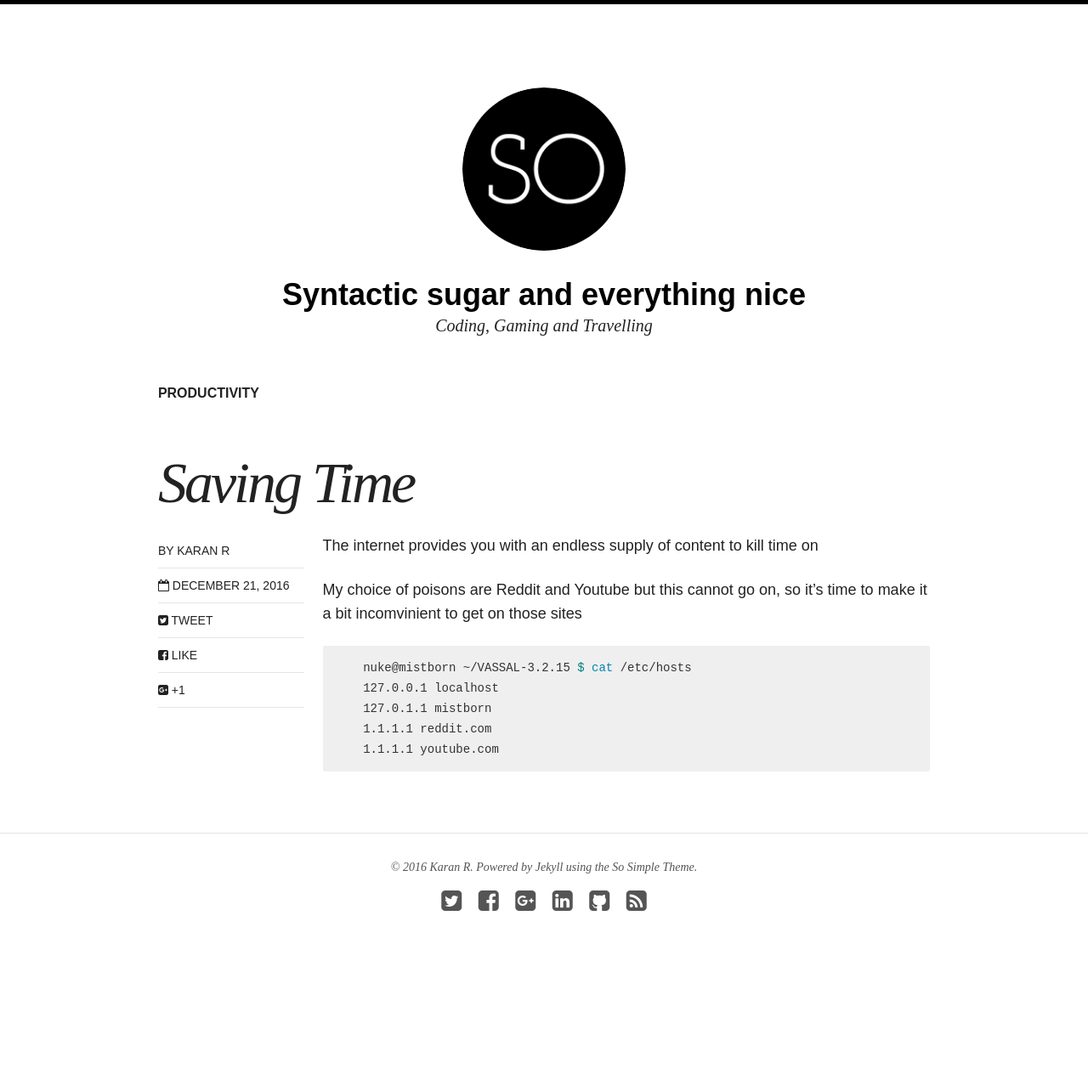
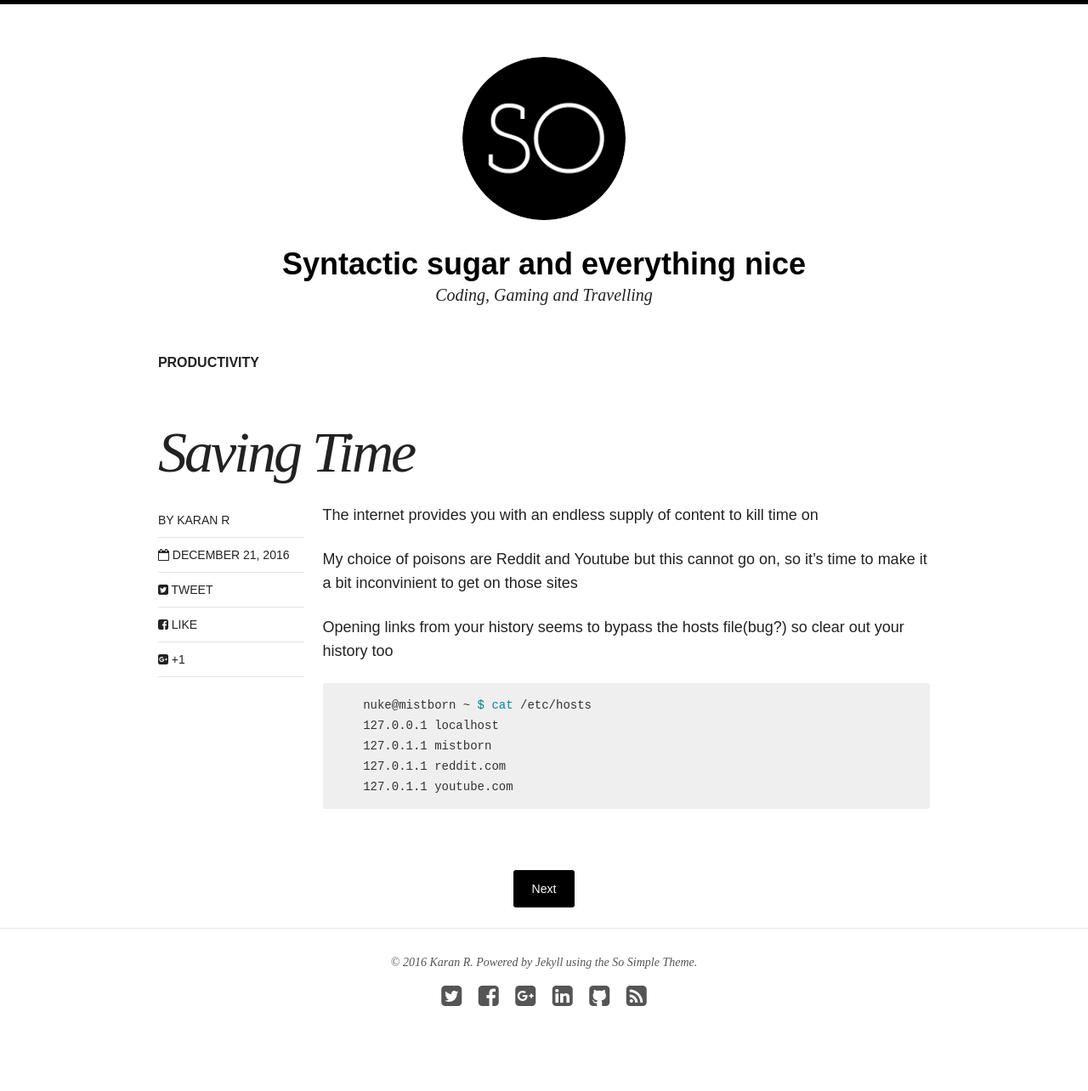
Before and after one commit to nukeu666/nukeu666.github.io, a Jekyll site: the page built from _posts/articles/2016-12-21-saving-time.md, in a window 1280 px wide. Shown: the whole page at 85% size. Built offline with Jekyll 4.4.1, drawn with Linux system fonts in a browser that asks for light colours; nearby versions of some CDN libraries; before the commit the page ends 1172 px from its top, so only the background shows below that.

````diff
--- a/_data/navigation.yml
+++ b/_data/navigation.yml
@@ -1,13 +1,4 @@
 # Site navigation links
 
-- title: Travel
-  url: /travel/
-
-- title: Coding
-  url: /coding/
-
-- title: Personal
-  url: /etc/
-
-- title: Reviews
-  url: /reviews/
+#- title: Travel
+#  url: /travel/
--- a/_posts/articles/2016-12-21-saving-time.md
+++ b/_posts/articles/2016-12-21-saving-time.md
@@ -10,12 +10,14 @@ share: true
 
 The internet provides you with an endless supply of content to kill time on
 
-My choice of poisons are Reddit and Youtube but this cannot go on, so it's time to make it a bit incomvinient to get on those sites
+My choice of poisons are Reddit and Youtube but this cannot go on, so it's time to make it a bit inconvinient to get on those sites
+
+Opening links from your history seems to bypass the hosts file(bug?) so clear out your history too
 
 ```shell
-    nuke@mistborn ~/VASSAL-3.2.15 $ cat /etc/hosts
+    nuke@mistborn ~ $ cat /etc/hosts
     127.0.0.1 localhost
     127.0.1.1 mistborn
-    1.1.1.1 reddit.com
-    1.1.1.1 youtube.com
+    127.0.1.1 reddit.com
+    127.0.1.1 youtube.com
 ```
--- a/blog/index.md
+++ b/coding/index.md
@@ -6,7 +6,7 @@ search_omit: true
 ---
 
 <ul class="post-list">
-{% for post in site.categories.blog %}
+{% for post in site.categories.coding %}
   <li><article><a href="{{ site.url }}{{ post.url }}">{{ post.title }} <span class="entry-date"><time datetime="{{ post.date | date_to_xmlschema }}">{{ post.date | date: "%B %d, %Y" }}</time></span>{% if post.excerpt %} <span class="excerpt">{{ post.excerpt | remove: '\[ ... \]' | remove: '\( ... \)' | markdownify | strip_html | strip_newlines | escape_once }}</span>{% endif %}</a></article></li>
 {% endfor %}
 </ul>
````
Also changed, not shown: _posts/coding/2016-12-21-cryptopals-s1.md (added, +45 -0 lines).
